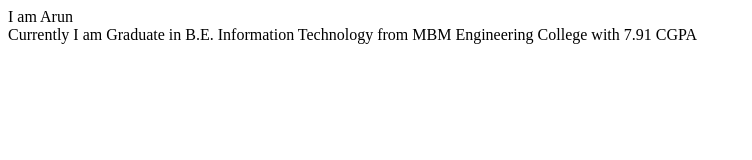
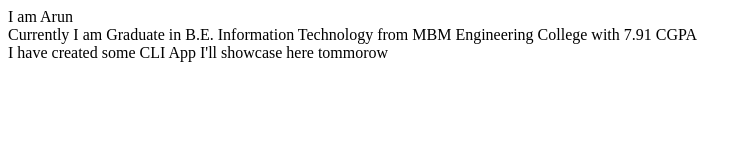
Before and after one commit to Arun023/Arun-site, a plain HTML site: page index.html in a window 1280 px wide. Shown: the whole page, without its empty margins (0-752 px from the left). Drawn offline with Linux system fonts and the light colour scheme.

Commit message:
Update: Add Project detals

```diff
--- a/index.html
+++ b/index.html
@@ -11,6 +11,7 @@
 <body>
     <div> I am Arun </div>
     <div> Currently I am Graduate in B.E. Information Technology from MBM Engineering College with 7.91 CGPA </div>
+    <div>I have created some CLI App I'll showcase here tommorow</div>
 </body>
 
 </html>
```
